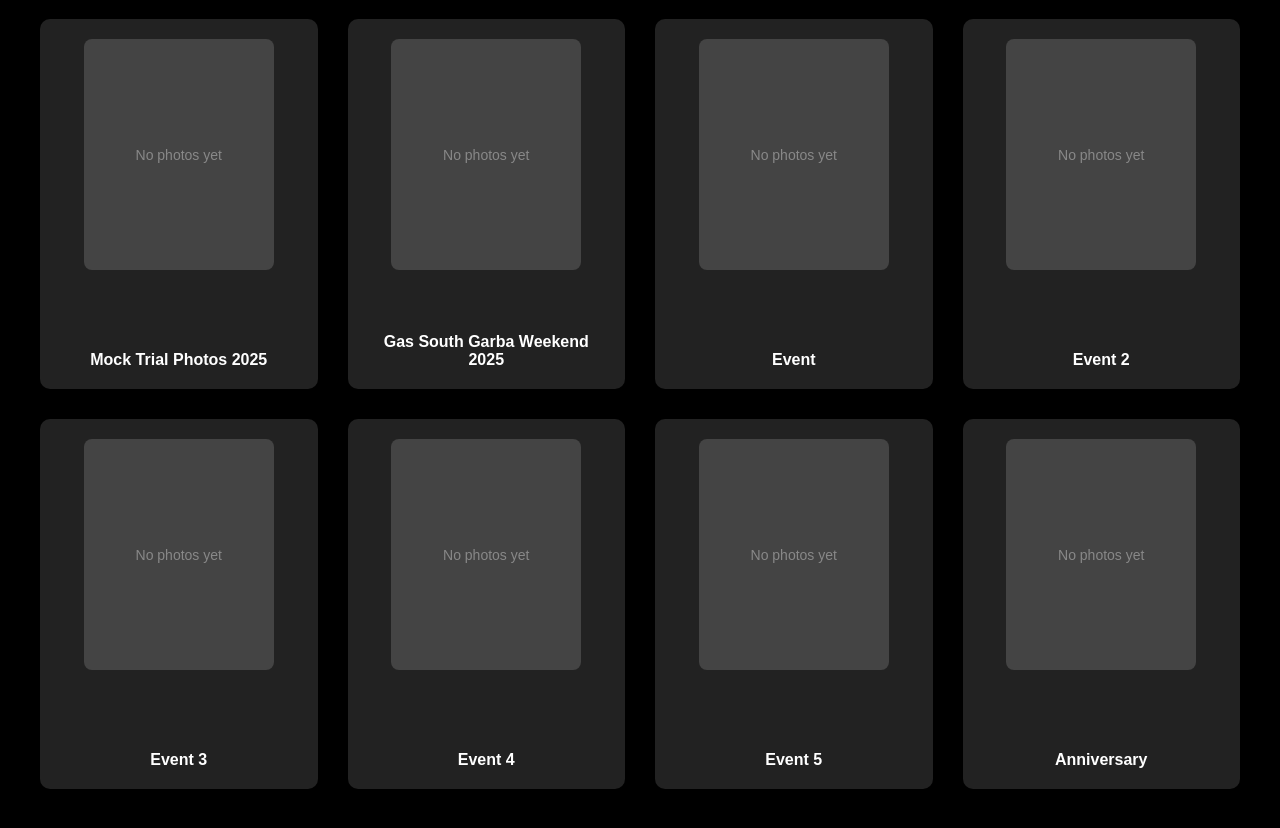
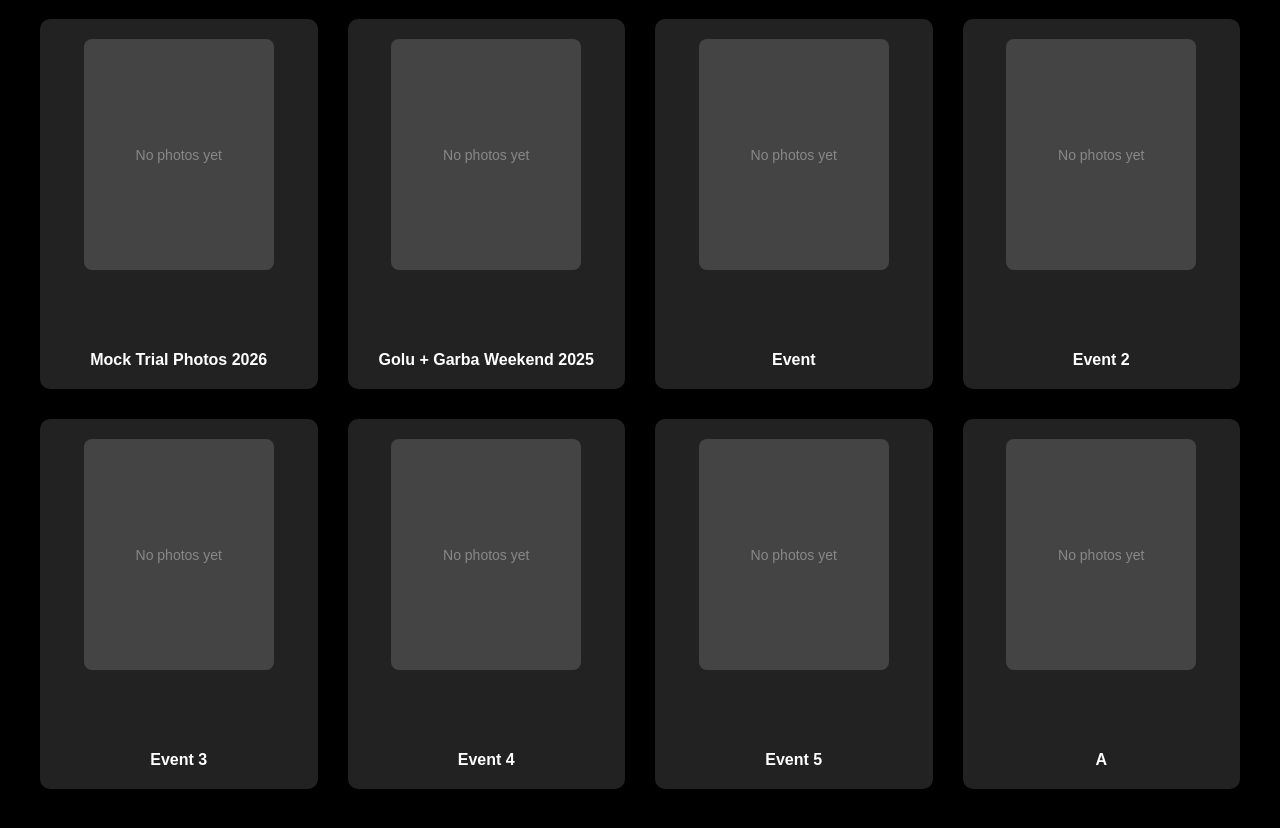
Before and after one commit to NandiniRam32/Photo-Album, a plain HTML site: page index.html in a window 1280 px wide. Shown: the part 116-944 px from the top of the page. Drawn offline with Linux system fonts and the light colour scheme.

Commit message:
Update index.html

```diff
--- a/index.html
+++ b/index.html
@@ -3,7 +3,7 @@
 <head>
     <meta charset="UTF-8">
     <meta name="viewport" content="width=device-width, initial-scale=1.0">
-    <title>Event Gallery</title>
+    <title>Nandini Photo Gallery</title>
     <style>
         * {
             margin: 0;
@@ -357,14 +357,14 @@
         const DELETE_PASSWORD = 'admin123';
 
         window.events = [
-            { id: 'mock-trial-photos-2025', name: 'Mock Trial Photos 2025', photos: [] },
-            { id: 'garba-weekend-2025', name: 'Gas South Garba Weekend 2025', photos: [] },
+            { id: 'mock-trial-photos-2025', name: 'Mock Trial Photos 2026', photos: [] },
+            { id: 'garba-weekend-2025', name: 'Golu + Garba Weekend 2025', photos: [] },
             { id: 'event', name: 'Event', photos: [] },
             { id: 'event-2', name: 'Event 2', photos: [] },
             { id: 'event-3', name: 'Event 3', photos: [] },
             { id: 'event-4', name: 'Event 4', photos: [] },
             { id: 'event-5', name: 'Event 5', photos: [] },
-            { id: 'anniversary', name: 'Anniversary', photos: [] }
+            { id: 'anniversary', name: 'A', photos: [] }
         ];
 
         let currentEvent = null;
```
